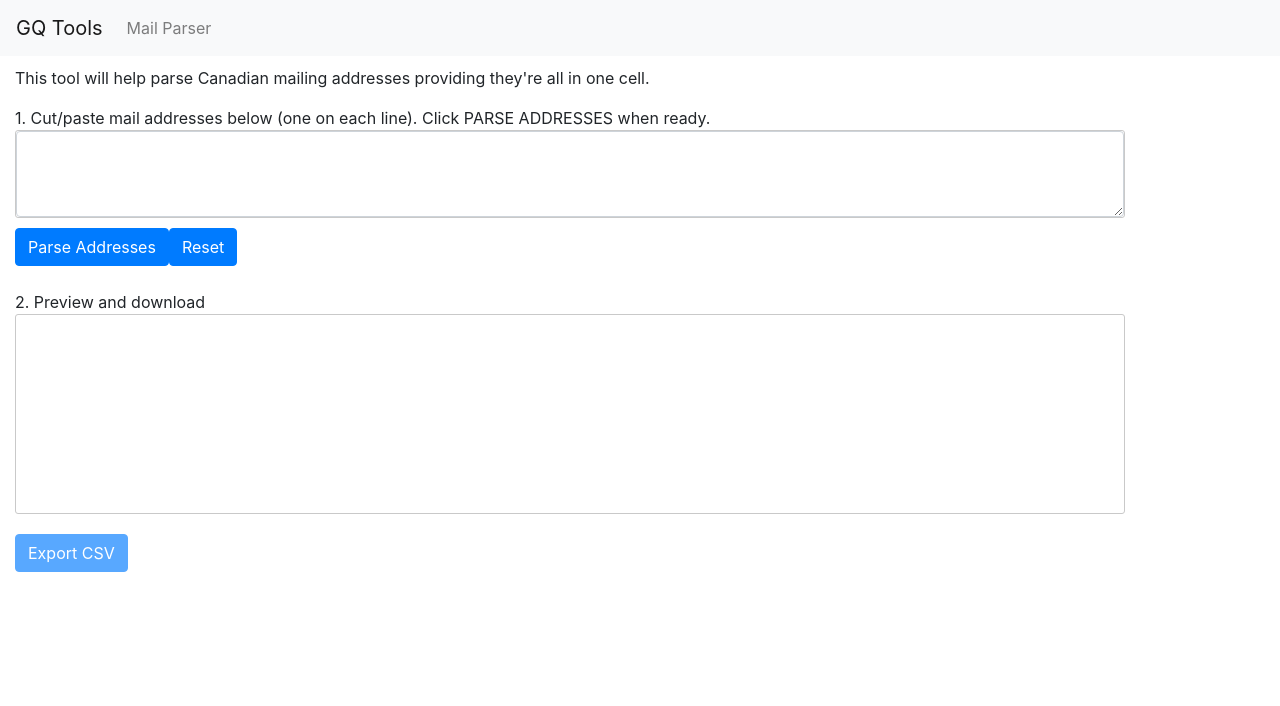
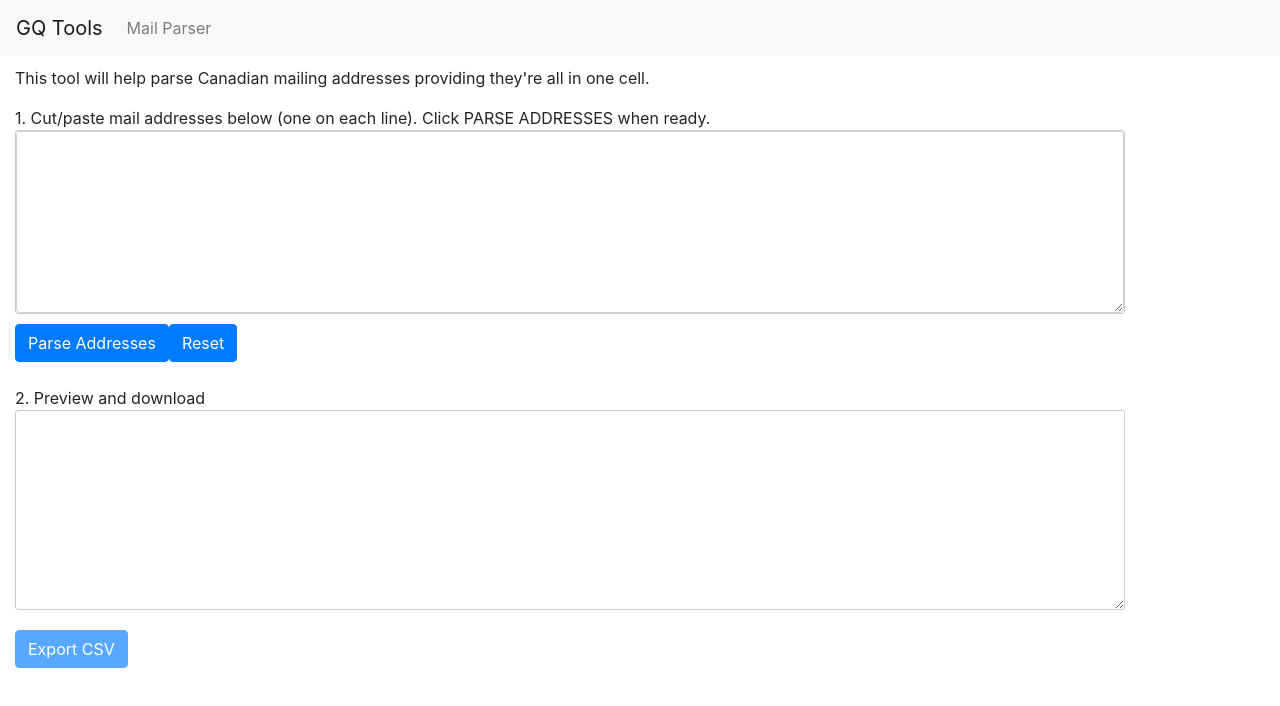
Before and after one commit to lee-frank/gq-tools, a Vue app: page /#/ in a window 1280 px wide. Shown: the top 706 px of the page. Built offline with nearby package versions, Linux system fonts and the light colour scheme.

Commit message:
Updated to include non cleaned data

```diff
--- a/src/components/MailParser.vue
+++ b/src/components/MailParser.vue
@@ -6,7 +6,7 @@
     </div>
 
     <div class="codemirror-container">
-      <textarea class="form-control" rows="3" v-model="code"></textarea>
+      <textarea class="form-control" rows="8" v-model="code"></textarea>
     </div>
 
     <button type="button" class="btn btn-primary" @click="submitCode">Parse Addresses</button>
@@ -29,6 +29,7 @@
         <th align="left">mail_province</th>
         <th align="left">mail_postal</th>
         <th align="left">mail_country</th>
+        <th align="left">other</th>
       </tr>
       <tr v-for="(value, index) in parsedMailArray">
         <td class="preview-row">{{index+1}}</td>
@@ -37,6 +38,7 @@
         <td>{{value.mail_province}}</td>
         <td>{{value.mail_postal}}</td>
         <td>{{value.mail_country}}</td>
+        <td>{{value.other}}</td>
       </tr>
     </table>
     <button type="button" class="btn btn-primary" :disabled="numberOfParsedAddresses === 0" @click="downloadCSV">
@@ -71,15 +73,14 @@ export default {
 
       mailArray.forEach((address) => {
         let parsed = parser.parse(address);
-
         let obj = {
-          other: parsed.name,
           mail_address1: parsed.address,
           mail_address2: '',
           mail_city: parsed.city,
           mail_province: parsed.province,
           mail_postal: parsed.postal,
-          mail_country: parsed.country
+          mail_country: parsed.country,
+          other: `${parsed.name} ${parsed.email} ${parsed.phone} ${parsed.website}`
         };
         parsedMailArray.push(obj);
       });
@@ -117,10 +118,14 @@ export default {
 </script>
 
 <style scoped>
+.codemirror-container .form-control  {
+  font-size: 14px;
+}
 .codemirror-container {
   border: 1px solid #c9c9c9;
   border-radius: 3px;
   margin-bottom:10px;
+  font-size: 14px;
 }
 .right-align {
   display: flex;
@@ -131,6 +136,8 @@ table.preview {
    height:200px;
    display:block;
    border-collapse:collapse;
+   font-size: 14px;
+   resize: both;
 
    background-color: #FFFFFF;
    border: 1px solid #c9c9c9;
--- a/src/router/index.js
+++ b/src/router/index.js
@@ -9,7 +9,6 @@ export default new Router({
   routes: [
     {
       path: '/',
-      name: 'Home',
       component: Home,
       children: [
         {
```
Also changed, not shown: 13 other files (tests, documents, lock files or other folders).
